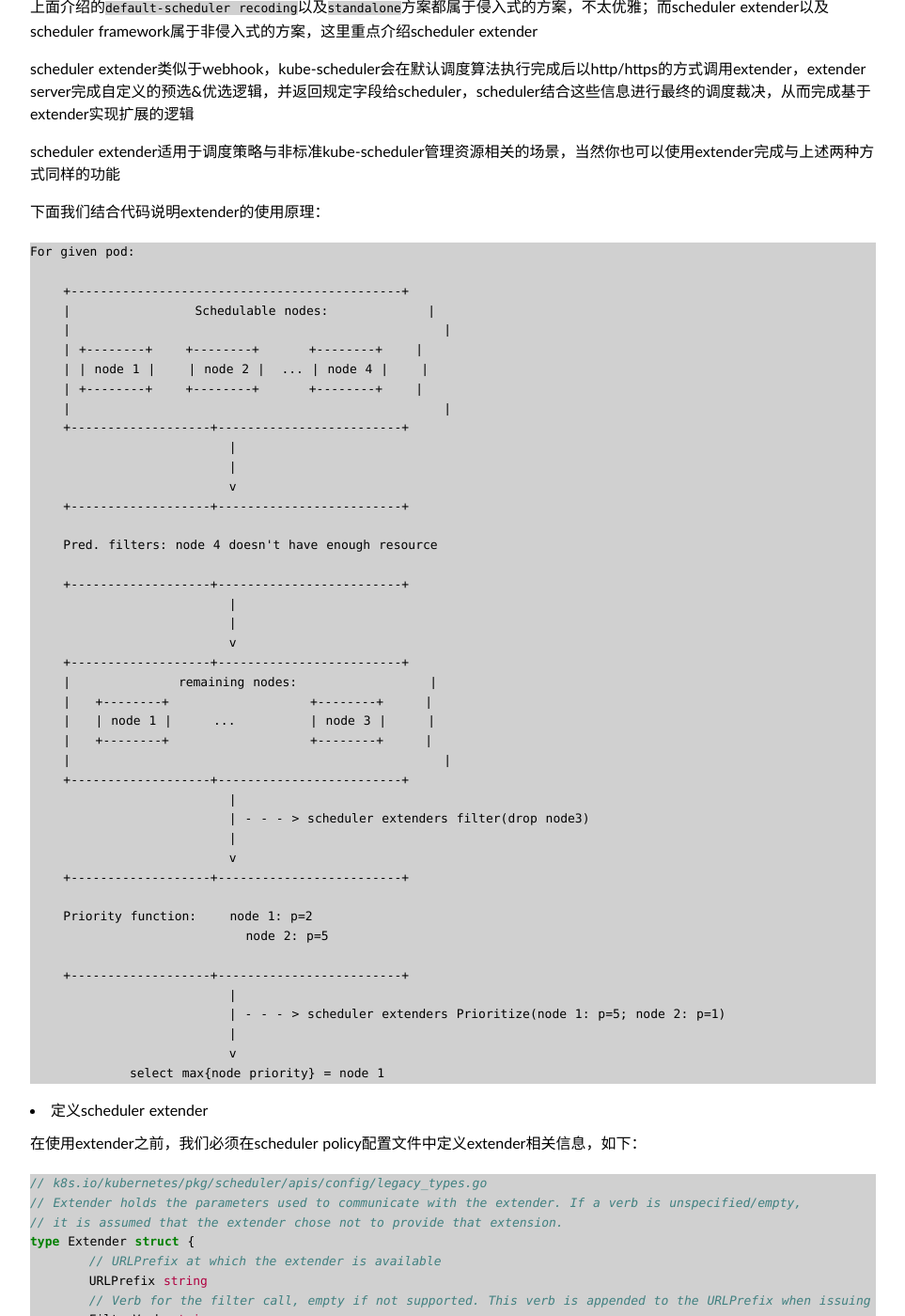
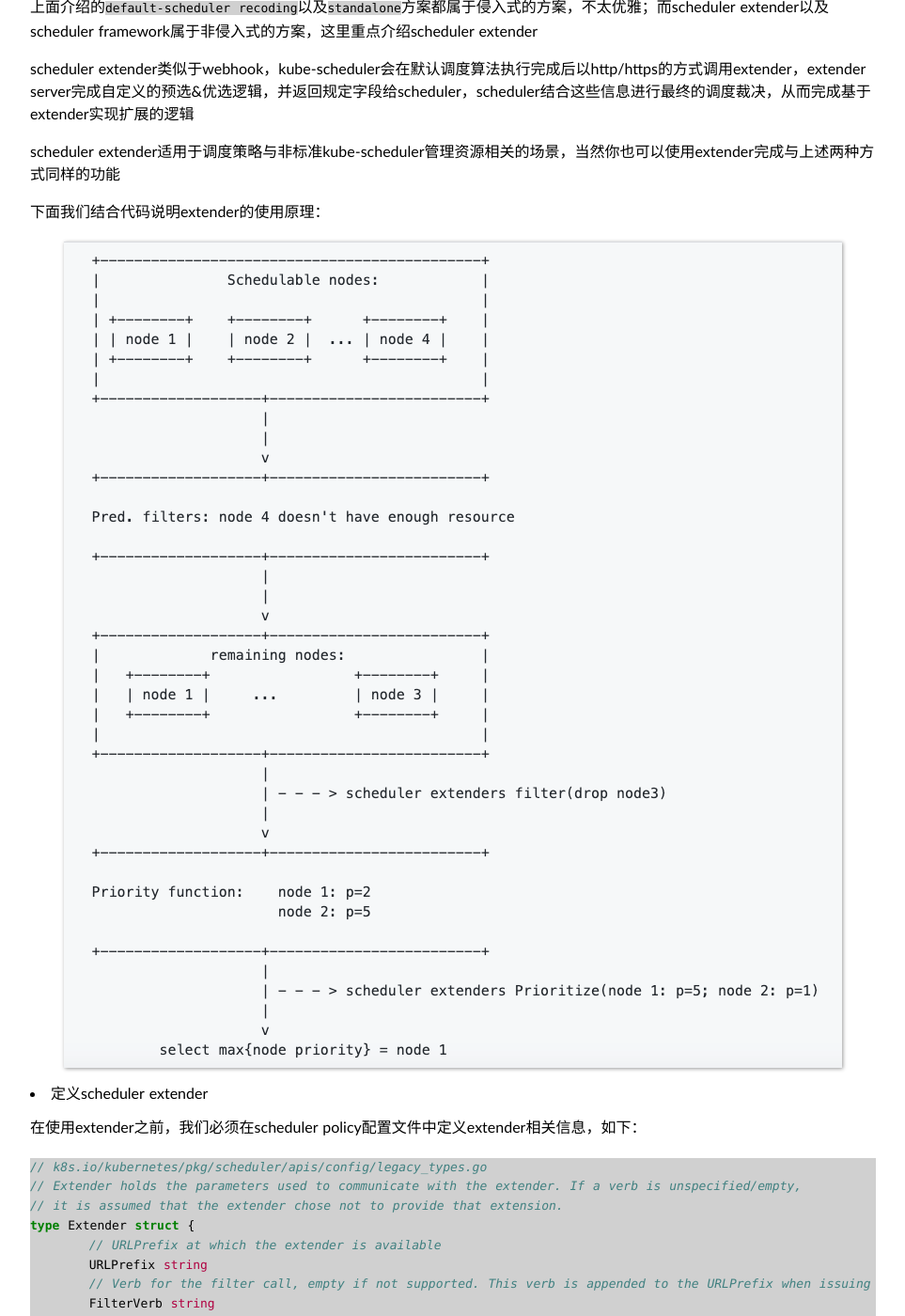
Before and after one commit to duyanghao/duyanghao.github.io, a Jekyll site: the page built from _posts/2020-5-18-scheduler-extend.md, in a window 1280 px wide and 1400 px high, scrolled down 16989 px. Shown: the whole window at 94% size, without its empty margins (158-1121 px from the left). Built offline with Jekyll 4.4.1, drawn with Linux system fonts in a browser that asks for light colours; some web fonts are replaced; comment, search, counter and statistics services are not loaded.

Commit message:
add 2020-5-18-scheduler-extend.md
Signed-off-by: duyanghao <1294057873@qq.com>

````diff
--- a/_posts/2020-5-18-scheduler-extend.md
+++ b/_posts/2020-5-18-scheduler-extend.md
@@ -823,51 +823,7 @@ scheduler extender适用于调度策略与非标准kube-scheduler管理资源相
 
 下面我们结合代码说明extender的使用原理：
 
-```
-For given pod:
-
-    +---------------------------------------------+
-    |               Schedulable nodes:            |
-    |                                             |
-    | +--------+    +--------+      +--------+    |
-    | | node 1 |    | node 2 |  ... | node 4 |    |
-    | +--------+    +--------+      +--------+    |
-    |                                             |
-    +-------------------+-------------------------+
-                        |
-                        |
-                        v
-    +-------------------+-------------------------+
-
-    Pred. filters: node 4 doesn't have enough resource
-
-    +-------------------+-------------------------+
-                        |
-                        |
-                        v
-    +-------------------+-------------------------+
-    |             remaining nodes:                |
-    |   +--------+                 +--------+     |
-    |   | node 1 |     ...         | node 3 |     |
-    |   +--------+                 +--------+     |
-    |                                             |
-    +-------------------+-------------------------+
-                        |
-                        | - - - > scheduler extenders filter(drop node3)
-                        |
-                        v
-    +-------------------+-------------------------+
-
-    Priority function:    node 1: p=2
-                          node 2: p=5
-
-    +-------------------+-------------------------+
-                        |
-                        | - - - > scheduler extenders Prioritize(node 1: p=5; node 2: p=1)
-                        |
-                        v
-            select max{node priority} = node 1
-```
+![](/public/img/scheduler/scheduler-extender.png)
 
 * 定义scheduler extender
 
````
Also changed, not shown: public/img/scheduler/scheduler-extender.png (added).
